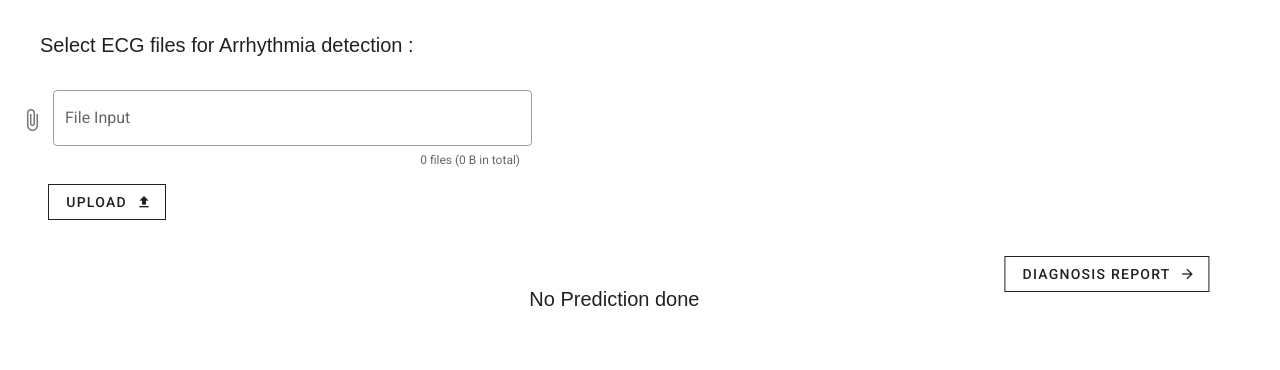
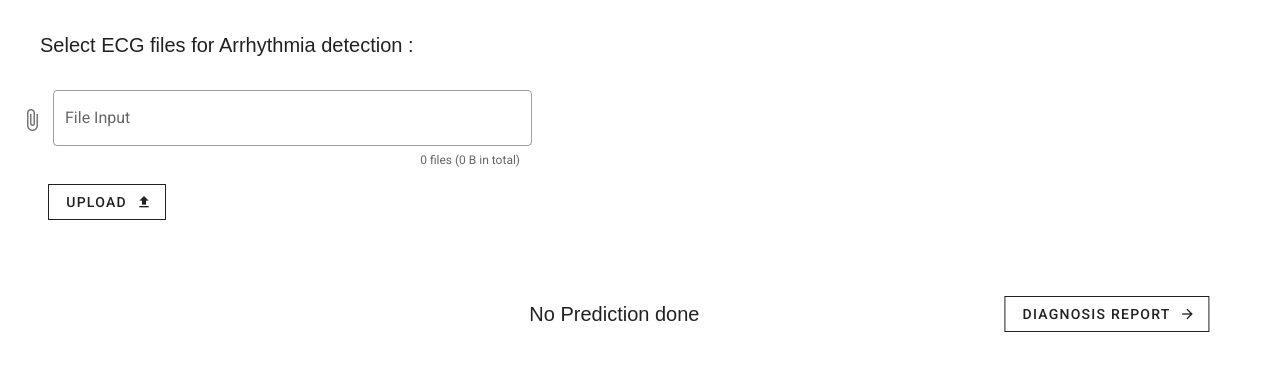
Before and after one commit to gcjordi/Patient-Centric-Smart-HealthCare-Application, a Vue app: page /#/test/arrhythmia in a window 1280 px wide. Shown: the top 370 px of the page. Built offline with nearby package versions, Linux system fonts and the light colour scheme; a web font is replaced by a local one.

Commit message:
Result Final

```diff
--- a/src/components/ArrhythmiaTestPage.vue
+++ b/src/components/ArrhythmiaTestPage.vue
@@ -172,10 +172,12 @@
     -ms-transform: translateX(-50%);
     transform: translateX(-50%);
     width: 95%;
-    padding-bottom: 50px;
   }
   .result_container {
     position: relative;
+    display: inline;
+    margin-top: 40px;
+    border-bottom: 40px solid #fff;
   }
   .result_container h3 {
     font-family: 'Muli', sans-serif;
```
